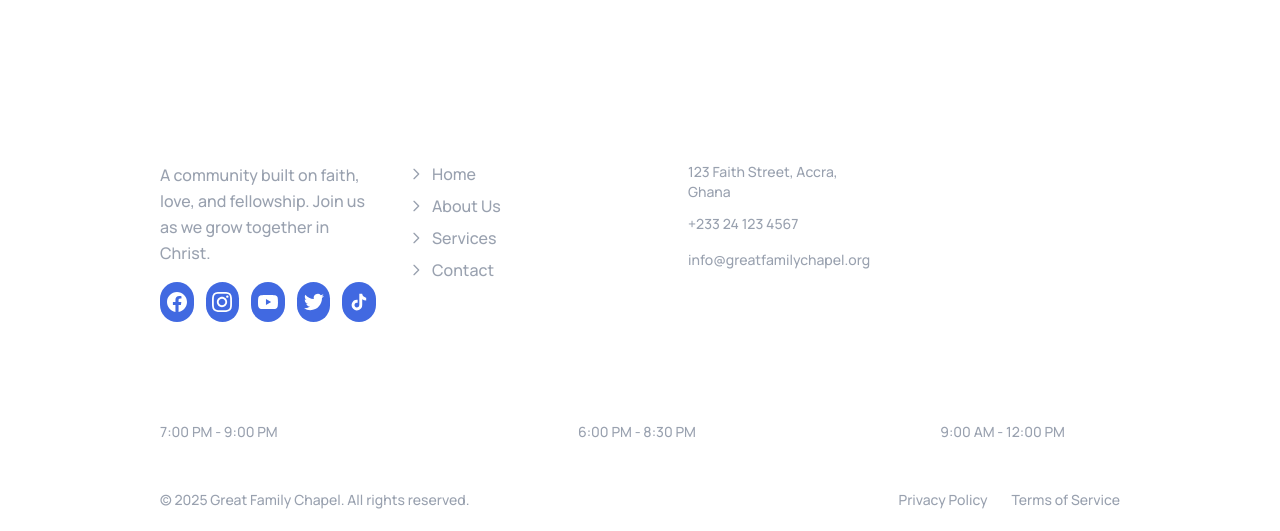
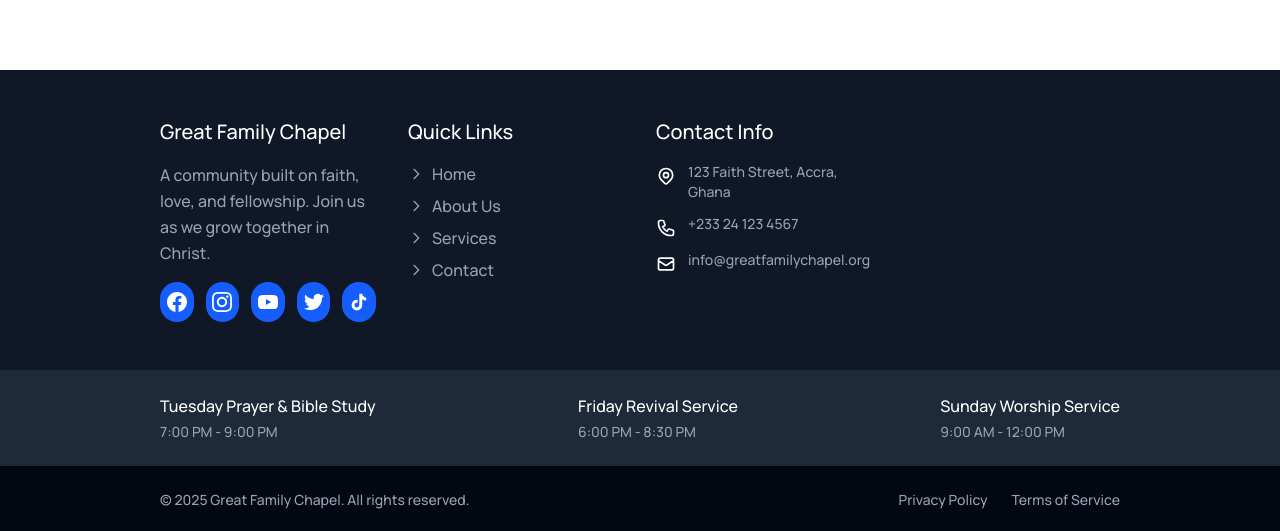
Before and after one commit to davidakuffo/Greatfamilychap-, a React (Vite) app: page / in a window 1280 px wide. Shown: the part 5566-6097 px from the top of the page. Built offline with nearby package versions, Linux system fonts and the light colour scheme.

Commit message:
changes of color on the footer

```diff
--- a/src/components/Footer.jsx
+++ b/src/components/Footer.jsx
@@ -47,7 +47,7 @@ const Footer = () => {
   ]
 
   return (
-    <footer className='bg-detail text-accent transition-colors duration-300'>
+    <footer className='bg-gray-900 text-gray-300'>
       {/* Main Footer Content */}
       <div className='max-w-7xl mx-auto px-4 sm:px-12 lg:px-24 xl:px-40 py-12'>
         <div className='grid md:grid-cols-2 lg:grid-cols-4 gap-8'>
@@ -60,27 +60,27 @@ const Footer = () => {
               A community built on faith, love, and fellowship. Join us as we grow together in Christ.
             </p>
             <div className='flex gap-3'>
-  <a href='#' className='w-10 h-10 bg-primary hover:bg-secondary rounded-full flex items-center justify-center text-accent hover:text-detail transition-all duration-300'>
+              <a href='#' className='w-10 h-10 bg-blue-600 hover:bg-blue-700 rounded-full flex items-center justify-center text-white transition-all duration-300'>
                 <svg className='w-5 h-5' fill='currentColor' viewBox='0 0 24 24'>
                   <path d='M24 12.073c0-6.627-5.373-12-12-12s-12 5.373-12 12c0 5.99 4.388 10.954 10.125 11.854v-8.385H7.078v-3.47h3.047V9.43c0-3.007 1.792-4.669 4.533-4.669 1.312 0 2.686.235 2.686.235v2.953H15.83c-1.491 0-1.956.925-1.956 1.874v2.25h3.328l-.532 3.47h-2.796v8.385C19.612 23.027 24 18.062 24 12.073z'></path>
                 </svg>
               </a>
-  <a href='#' className='w-10 h-10 bg-primary hover:bg-secondary rounded-full flex items-center justify-center text-accent hover:text-detail transition-all duration-300'>
+              <a href='#' className='w-10 h-10 bg-blue-600 hover:bg-blue-700 rounded-full flex items-center justify-center text-white transition-all duration-300'>
                 <svg className='w-5 h-5' fill='currentColor' viewBox='0 0 24 24'>
                   <path d='M12 2.163c3.204 0 3.584.012 4.85.07 3.252.148 4.771 1.691 4.919 4.919.058 1.265.069 1.645.069 4.849 0 3.205-.012 3.584-.069 4.849-.149 3.225-1.664 4.771-4.919 4.919-1.266.058-1.644.07-4.85.07-3.204 0-3.584-.012-4.849-.07-3.26-.149-4.771-1.699-4.919-4.92-.058-1.265-.07-1.644-.07-4.849 0-3.204.013-3.583.07-4.849.149-3.227 1.664-4.771 4.919-4.919 1.266-.057 1.645-.069 4.849-.069zm0-2.163c-3.259 0-3.667.014-4.947.072-4.358.2-6.78 2.618-6.98 6.98-.059 1.281-.073 1.689-.073 4.948 0 3.259.014 3.668.072 4.948.2 4.358 2.618 6.78 6.98 6.98 1.281.058 1.689.072 4.948.072 3.259 0 3.668-.014 4.948-.072 4.354-.2 6.782-2.618 6.979-6.98.059-1.28.073-1.689.073-4.948 0-3.259-.014-3.667-.072-4.947-.196-4.354-2.617-6.78-6.979-6.98-1.281-.059-1.69-.073-4.949-.073zm0 5.838c-3.403 0-6.162 2.759-6.162 6.162s2.759 6.163 6.162 6.163 6.162-2.759 6.162-6.163c0-3.403-2.759-6.162-6.162-6.162zm0 10.162c-2.209 0-4-1.79-4-4 0-2.209 1.791-4 4-4s4 1.791 4 4c0 2.21-1.791 4-4 4zm6.406-11.845c-.796 0-1.441.645-1.441 1.44s.645 1.44 1.441 1.44c.795 0 1.439-.645 1.439-1.44s-.644-1.44-1.439-1.44z'></path>
                 </svg>
               </a>
-  <a href='#' className='w-10 h-10 bg-primary hover:bg-secondary rounded-full flex items-center justify-center text-accent hover:text-detail transition-all duration-300'>
+              <a href='#' className='w-10 h-10 bg-blue-600 hover:bg-blue-700 rounded-full flex items-center justify-center text-white transition-all duration-300'>
                 <svg className='w-5 h-5' fill='currentColor' viewBox='0 0 24 24'>
                   <path d='M23.498 6.186a3.016 3.016 0 0 0-2.122-2.136C19.505 3.545 12 3.545 12 3.545s-7.505 0-9.377.505A3.017 3.017 0 0 0 .502 6.186C0 8.07 0 12 0 12s0 3.93.502 5.814a3.016 3.016 0 0 0 2.122 2.136c1.871.505 9.376.505 9.376.505s7.505 0 9.377-.505a3.015 3.015 0 0 0 2.122-2.136C24 15.93 24 12 24 12s0-3.93-.502-5.814zM9.545 15.568V8.432L15.818 12l-6.273 3.568z'></path>
                 </svg>
               </a>
-  <a href='#' className='w-10 h-10 bg-primary hover:bg-secondary rounded-full flex items-center justify-center text-accent hover:text-detail transition-all duration-300'>
+              <a href='#' className='w-10 h-10 bg-blue-600 hover:bg-blue-700 rounded-full flex items-center justify-center text-white transition-all duration-300'>
                 <svg className='w-5 h-5' fill='currentColor' viewBox='0 0 24 24'>
                   <path d='M23.953 4.57a10 10 0 01-2.825.775 4.958 4.958 0 002.163-2.723c-.951.555-2.005.959-3.127 1.184a4.92 4.92 0 00-8.384 4.482C7.69 8.095 4.067 6.13 1.64 3.162a4.822 4.822 0 00-.666 2.475c0 1.71.87 3.213 2.188 4.096a4.904 4.904 0 01-2.228-.616v.06a4.923 4.923 0 003.946 4.827 4.996 4.996 0 01-2.212.085 4.936 4.936 0 004.604 3.417 9.867 9.867 0 01-6.102 2.105c-.39 0-.779-.023-1.17-.067a13.995 13.995 0 007.557 2.209c9.053 0 13.998-7.496 13.998-13.985 0-.21 0-.42-.015-.63A9.935 9.935 0 0024 4.59z'></path>
                 </svg>
               </a>
-  <a href='#' className='w-10 h-10 bg-primary hover:bg-secondary rounded-full flex items-center justify-center text-accent hover:text-detail transition-all duration-300'>
+              <a href='#' className='w-10 h-10 bg-blue-600 hover:bg-blue-700 rounded-full flex items-center justify-center text-white transition-all duration-300'>
                 <svg className='w-5 h-5' fill='currentColor' viewBox='0 0 24 24'>
                   <path d='M19.59 6.69a4.83 4.83 0 0 1-3.77-4.25V2h-3.45v13.67a2.89 2.89 0 0 1-5.2 1.74 2.89 2.89 0 0 1 2.31-4.64 2.93 2.93 0 0 1 .88.13V9.4a6.84 6.84 0 0 0-1-.05A6.33 6.33 0 0 0 5 20.1a6.34 6.34 0 0 0 10.86-4.43v-7a8.16 8.16 0 0 0 4.77 1.52v-3.4a4.85 4.85 0 0 1-1-.1z'/>
                 </svg>
@@ -126,7 +126,7 @@ const Footer = () => {
       </div>
 
       {/* Service Times Bar */}
-      <div className='bg-detail py-6'>
+      <div className='bg-gray-800 py-6'>
         <div className='max-w-7xl mx-auto px-4 sm:px-12 lg:px-24 xl:px-40'>
           <div className='flex flex-col md:flex-row justify-between items-center gap-4 text-center md:text-left'>
             <div>
@@ -146,7 +146,7 @@ const Footer = () => {
       </div>
 
       {/* Bottom Bar */}
-      <div className='bg-detail py-6'>
+      <div className='bg-gray-950 py-6'>
         <div className='max-w-7xl mx-auto px-4 sm:px-12 lg:px-24 xl:px-40'>
           <div className='flex flex-col md:flex-row justify-between items-center gap-4 text-center md:text-left'>
             <p className='text-gray-400 text-sm'>
```
Lines whose indentation alone changed are shown as unchanged.
